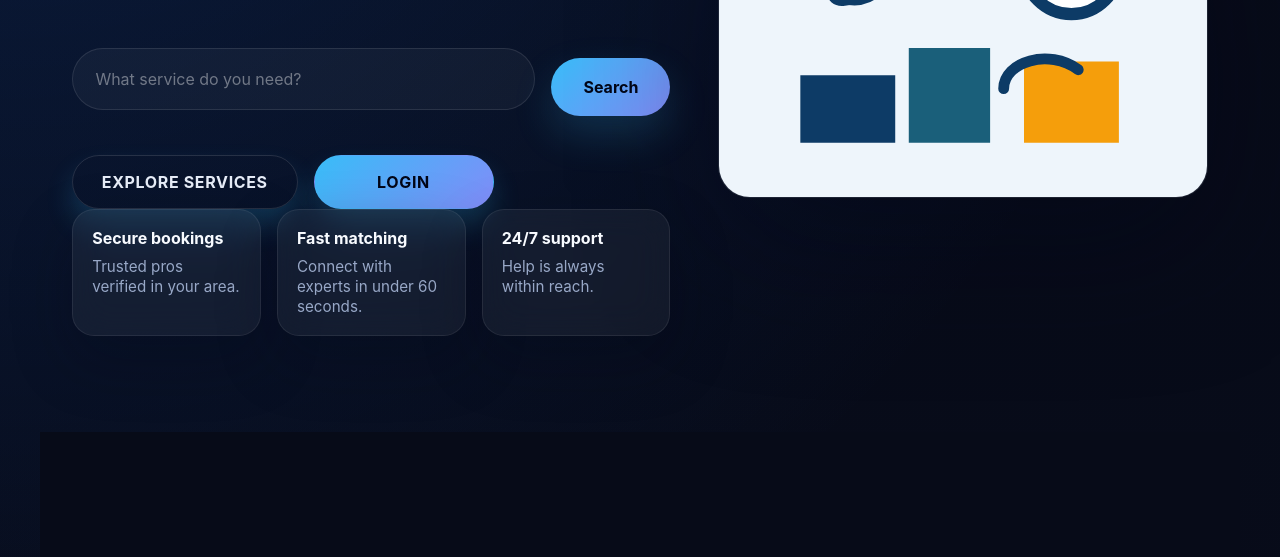
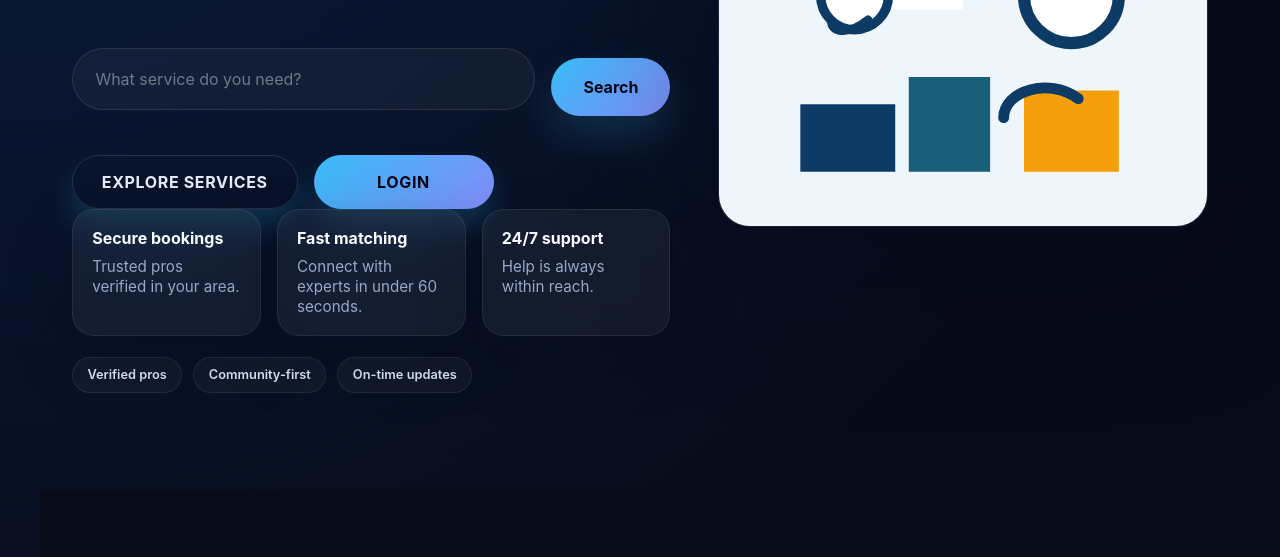
Before and after one commit to Ojimz01/Smarty-community-Platform, a plain HTML site: page frontend/index.html in a window 1280 px wide. Shown: the part 466-1023 px from the top of the page. Drawn offline with Linux system fonts and the light colour scheme; no server answers.

Commit message:
style: add trust strip and hero polish

```diff
--- a/frontend/index.html
+++ b/frontend/index.html
@@ -55,6 +55,11 @@
           <strong>24/7 support</strong>
           <span>Help is always within reach.</span>
         </div>
+      </div>
+      <div class="trust-pills" aria-label="Trust markers">
+        <span>Verified pros</span>
+        <span>Community-first</span>
+        <span>On-time updates</span>
       </div>
     </div>
     <div class="hero-image-wrap">
--- a/frontend/style.css
+++ b/frontend/style.css
@@ -305,6 +305,25 @@ button.logout-button:hover {
     gap: 1rem;
 }
 
+.trust-pills {
+    display: flex;
+    flex-wrap: wrap;
+    gap: 0.7rem;
+    margin-top: 1.3rem;
+}
+
+.trust-pills span {
+    display: inline-flex;
+    align-items: center;
+    padding: 0.6rem 0.9rem;
+    border-radius: 999px;
+    background: rgba(255,255,255,0.04);
+    border: 1px solid rgba(255,255,255,0.08);
+    color: #dfeafc;
+    font-size: 0.8rem;
+    font-weight: 600;
+}
+
 .highlight-card {
     padding: 1.15rem 1.2rem;
     border-radius: 22px;
```
